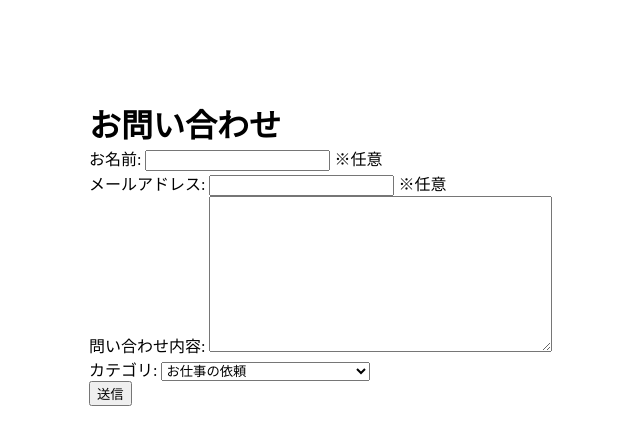
After one commit to yone-m/Django-books, a Django app: page /contact/ in a window 1280 px wide. The commit adds this page. Shown: the top 445 px of the page, without its empty margins (251-891 px from the left). Run offline with Django 4.2, Linux system fonts and the light colour scheme.

Commit message:
お問い合わせフォームの作成

```diff
--- /dev/null
+++ b/contact/forms.py
@@ -0,0 +1,28 @@
+from django import forms
+from django import forms
+
+class ContactForm(forms.Form):
+    CATEGORIES = (
+        ('1', 'お仕事の依頼'),
+        ('2', 'サイト内容に関する問い合わせ'),
+    )
+
+    name = forms.CharField(
+        label='お名前',
+        max_length=50,
+        required=False,
+        help_text='※任意'
+    )
+    email = forms.EmailField(
+        label='メールアドレス',
+        required=False,
+        help_text='※任意'
+    )
+    text = forms.CharField(
+        label='問い合わせ内容',
+        widget=forms.Textarea
+    )
+    category = forms.ChoiceField(
+        label='カテゴリ',
+        choices=CATEGORIES
+    )
--- /dev/null
+++ b/contact/templates/contact/base.html
@@ -0,0 +1,22 @@
+<!DOCTYPE html>
+<html lang='ja'>
+<head>
+    <meta charset="UTF-8">
+    <meta name="viewport" content="width=device-width, initial-scale=1">
+    <title>お問い合わせページ</title>
+    <style>
+        * {
+            margin: 0;
+        }
+
+        body {
+            width: 600px;
+            margin: 0 auto;
+            margin-top: 100px;
+        }
+    </style>
+</head>
+<body>
+    {% block content %}{% endblock %}
+</body>
+</html>
--- /dev/null
+++ b/contact/templates/contact/thanks.html
@@ -0,0 +1,6 @@
+{% extends 'contact/base.html' %}
+
+{% block content %}
+    <h1>Thnaks!</h1>
+    <p>お問い合わせありがとうございました</p>
+{% endblock %}
--- /dev/null
+++ b/contact/templates/contact/top.html
@@ -0,0 +1,11 @@
+{% extends 'contact/base.html' %}
+
+{% block content %}
+
+    <h1>お問い合わせ</h1>
+    <form action="" method="POST">
+        {{ form.as_p }}
+        {% csrf_token %}
+        <button type="submit">送信</button>
+    </form>
+{% endblock %}
--- /dev/null
+++ b/contact/urls.py
@@ -0,0 +1,9 @@
+from django.urls import path, include
+from . import views
+
+app_name = 'contact'
+
+urlpatterns = [
+    path('', views.Top.as_view(), name='top'),
+    path('thanks/', views.Thanks.as_view(), name='thanks')
+]
--- a/contact/views.py
+++ b/contact/views.py
@@ -1,3 +1,14 @@
 from django.shortcuts import render
+from django.urls import reverse_lazy
+from django.views import generic
+from .forms import ContactForm
 
 # Create your views here.
+
+class Top(generic.FormView):
+    form_class = ContactForm
+    success_url = reverse_lazy('contact:thanks')
+    template_name = 'contact/top.html'
+
+class Thanks(generic.TemplateView):
+    template_name = 'contact/thanks.html'
--- a/myprofile/templates/myprofile/top.html
+++ b/myprofile/templates/myprofile/top.html
@@ -1,4 +1,4 @@
-<{% extends 'myprofile/base.html' %}>
+{% extends 'myprofile/base.html' %}
 
 {% block title %}Taro's Profile{% endblock %}
 
```
